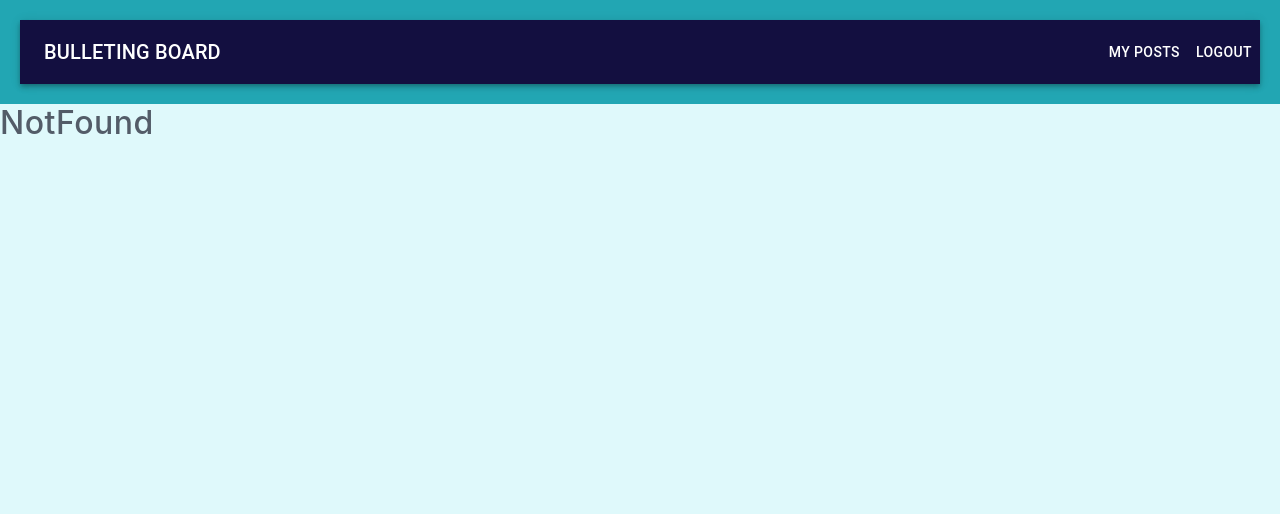
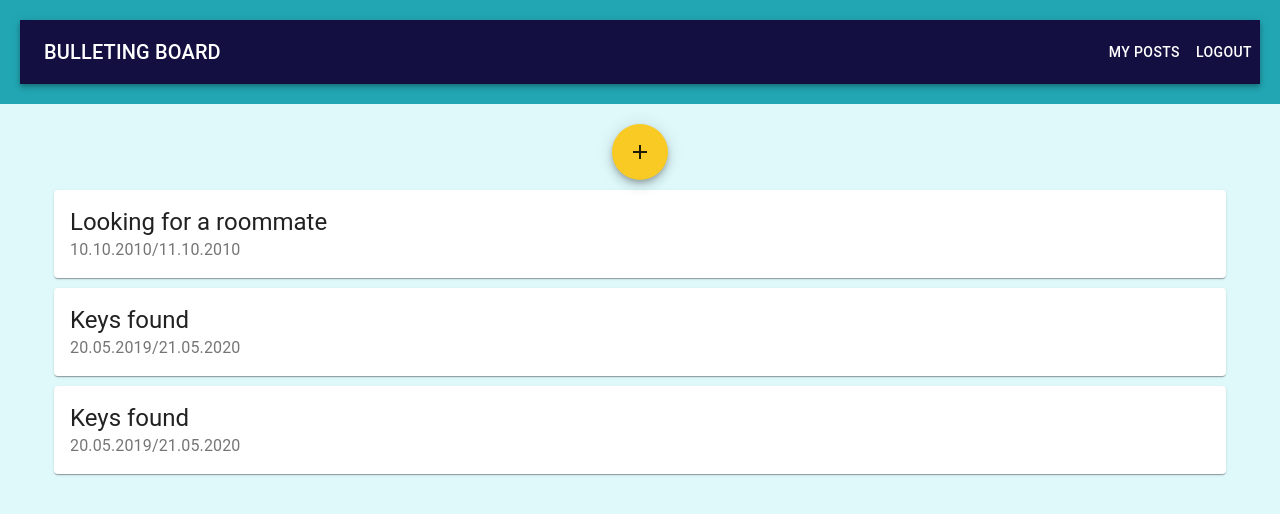
Before and after one commit to m-kw/bulletinBoard, a React (Create React App) app: page /user-posts in a window 1280 px wide. Shown: the top 514 px of the page. Built offline with nearby package versions, Linux system fonts and the light colour scheme.

Commit message:
Create UserPosts view

```diff
--- a/src/App.js
+++ b/src/App.js
@@ -13,6 +13,7 @@ import { Post } from './components/views/Post/Post';
 import { PostEdit } from './components/views/PostEdit/PostEdit';
 import { PostAdd } from './components/views/PostAdd/PostAdd';
 import { NotFound } from './components/views/NotFound/NotFound';
+import { UserPosts } from './components/views/UserPosts/UserPosts';
 
 const theme = createMuiTheme({
   palette: {
@@ -33,6 +34,7 @@ const App = () => (
               <Route exact path='/post/add' component={PostAdd} />
               <Route exact path='/post/:id' component={Post} />
               <Route exact path='/post/:id/edit' component={PostEdit} />
+              <Route exact path='/user-posts' component={UserPosts} />
               <Route path='*' component={NotFound} />
             </Switch>
           </MainLayout>
--- a/src/components/common/NavBar/NavBar.js
+++ b/src/components/common/NavBar/NavBar.js
@@ -26,8 +26,8 @@ const Component = ({ className, title, user }) => (
 
         {user.logged ?
           <div className={styles.menu}>
-            <Button color="inherit">My posts</Button>
-            <Button color="inherit">Logout</Button>
+            <Button color="inherit" href="/user-posts">My posts</Button>
+            <Button color="inherit" href="/">Logout</Button>
           </div>
           : <Button color="inherit" href="https://google.com" className={styles.login}>Login</Button>
         }
--- /dev/null
+++ b/src/components/views/UserPosts/UserPosts.js
@@ -0,0 +1,81 @@
+import React from 'react';
+import PropTypes from 'prop-types';
+
+import Container from '@material-ui/core/Container';
+import Card from '@material-ui/core/Card';
+import CardHeader from '@material-ui/core/CardHeader';
+import Fab from '@material-ui/core/Fab';
+import AddIcon from '@material-ui/icons/Add';
+import CardActions from '@material-ui/core/CardActions';
+import Button from '@material-ui/core/Button';
+
+import clsx from 'clsx';
+
+import { connect } from 'react-redux';
+import { getAll } from '../../../redux/postsRedux.js';
+import { getUser } from '../../../redux/userRedux';
+
+import styles from './UserPosts.module.scss';
+
+class Component extends React.Component {
+
+  static propTypes = {
+    className: PropTypes.string,
+    children: PropTypes.node,
+    posts: PropTypes.array,
+    loadPosts: PropTypes.func,
+    user: PropTypes.object,
+  }
+
+  // componentDidMount() {
+  //   this.props.loadPosts();
+  // }
+
+  render() {
+    const { className, children, posts, user } = this.props;
+
+    return (
+      <div className={clsx(className, styles.root)}>
+
+        <Container maxWidth="lg">
+          {user.logged ?
+            <Fab color="secondary" aria-label="add" href="/post/add" className={styles.button}>
+              <AddIcon />
+            </Fab>
+            : ''
+          }
+
+          {posts.filter(el => el.userId === user.id).map(el => (
+            <Card key={el.id} className={styles.card}>
+              <CardHeader title={el.title} subheader={`${el.date}/${el.updateDate}`} />
+              <CardActions className={styles.link}>
+                <Button size="small" color="secondary" variant="contained" href={`/post/${el.id}`}>
+                  Show details
+                </Button>
+              </CardActions>
+            </Card>
+          ))}
+
+        </Container>
+        {children}
+      </div>
+    );
+  }
+}
+
+const mapStateToProps = state => ({
+  posts: getAll(state),
+  user: getUser(state),
+});
+
+// const mapDispatchToProps = (dispatch, state) => ({
+//   loadPosts: () => dispatch(loadPostsRequest(state)),
+// });
+
+const UserPostsContainer = connect(mapStateToProps)(Component);
+
+export {
+  // Component as UserPosts,
+  UserPostsContainer as UserPosts,
+  Component as UserPostsComponent,
+};
--- /dev/null
+++ b/src/components/views/UserPosts/UserPosts.module.scss
@@ -0,0 +1,24 @@
+@import '../../../styles/settings.scss';
+
+.root {
+  margin: 20px;
+
+  .button {
+    margin: 0 auto;
+    display: flex;
+  }
+
+  .card {
+    margin: 10px;
+    display: flex;
+    justify-content: space-between;
+
+    .link {
+      display: none;
+    }
+
+    &:hover .link {
+      display: flex;
+    }
+  }
+}
```
Also changed, not shown: 1 other file (tests, documents, lock files or other folders).
